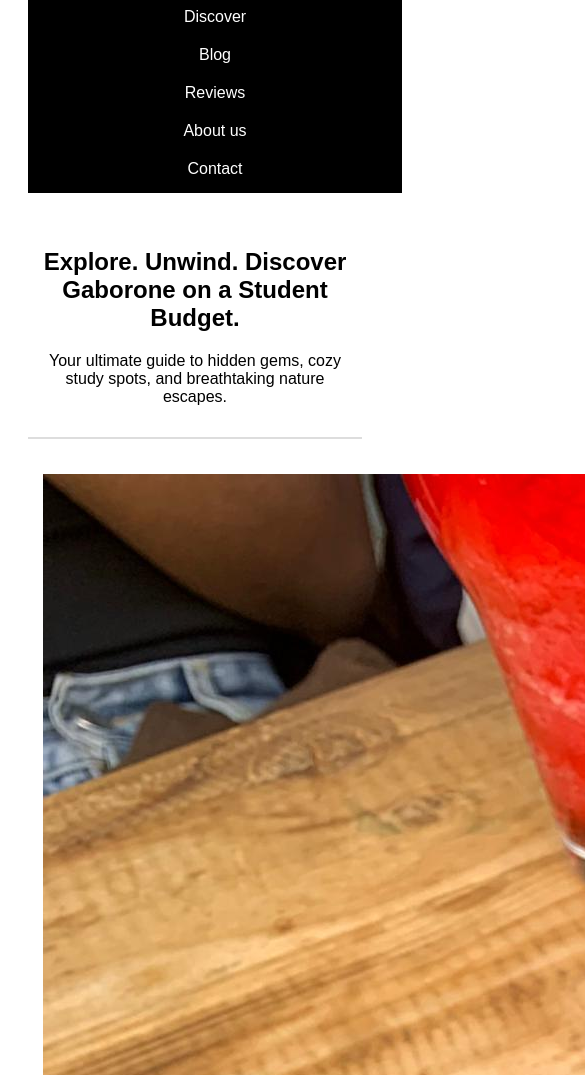
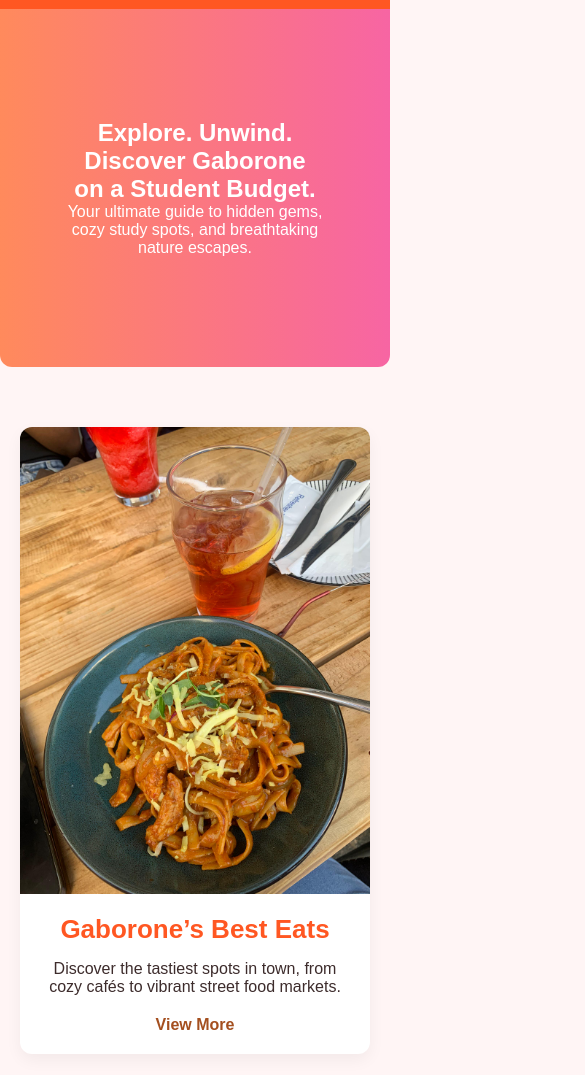
Before and after one commit to Ludoramacha/Out-And-About-2, a plain HTML site: page index.html in a window 390 px wide. Shown: the part 109-1184 px from the top of the page, 585 px wide, since content can reach past the window. Drawn offline with Linux system fonts and the light colour scheme; files whose address does not match are found by name.

Commit message:
Update styles.css

```diff
--- a/styles.css
+++ b/styles.css
@@ -1,65 +1,163 @@
+/* Reset */
+* {
+  margin: 0;
+  padding: 0;
+  box-sizing: border-box;
+}
+
 body {
-    font-family: Arial, sans-serif;
-    text-align: center;
-    padding: 20px;
+  font-family: 'Poppins', sans-serif;
+  background-color: #fff5f5;
+  color: #3d2c2c;
 }
-/* General Styles */
+
+/* Header */
+header {
+  background: #ff5722;
+  padding: 15px 0;
+}
+
 nav {
-    width: 100%;
   display: flex;
-    justify-content: space-between; /* Aligns items across the navbar */
+  justify-content: space-between;
   align-items: center;
-    background-color:rgb(0, 0, 0); /* Dark background */
-    padding: 15px 20px; /* Adds space */
+  padding: 0 20px;
 }
 
 .navbar-brand {
+  font-size: 24px;
+  color: white;
+  font-weight: bold;
   text-decoration: none;
-    color: white;
-    font-size: 16px;
-    float: inline-start;
-
 }
 
-/* Ensures the nav links stay inline */
 nav ul {
   list-style: none;
   display: flex;
-    gap: 20px; /* Space between links */
-    padding: 0;
-    margin: 0;
 }
 
-/* Styling for each link */
+nav ul li {
+  margin: 0 10px;
+}
+
 nav ul li a {
   text-decoration: none;
   color: white;
-    font-size: 16px;
-    padding: 10px;
+  font-size: 18px;
 }
 
-/* Mobile Responsive Styling */
-@media screen and (max-width: 768px) {
+nav ul li a:hover {
+  color: #ffdc69;
+}
+
+/* Hero Section */
+.hero {
+  text-align: center;
+  padding: 80px 20px;
+  background: linear-gradient(to right, #ff8a5c, #f765a3);
+  color: white;
+  border-radius: 0 0 12px 12px;
+}
+
+.hero-overlay {
+  max-width: 700px;
+  margin: auto;
+  padding: 30px;
+}
+
+/* Card Layout */
+.content-section {
+  padding: 60px 20px;
+}
+
+.container {
+  max-width: 1200px;
+  margin: auto;
+}
+
+.content-card {
+  display: flex;
+  align-items: center;
+  background: white;
+  border-radius: 12px;
+  box-shadow: 0 6px 16px rgba(0, 0, 0, 0.05);
+  margin-bottom: 50px;
+  overflow: hidden;
+  transition: transform 0.2s ease;
+}
+
+.content-card:hover {
+  transform: translateY(-5px);
+}
+
+.content-card.reverse {
+  flex-direction: row-reverse;
+}
+
+.content-card img {
+  width: 50%;
+  height: 100%;
+  object-fit: cover;
+}
+
+.card-text {
+  width: 50%;
+  padding: 30px;
+}
+
+.card-text h2 {
+  font-size: 26px;
+  color: #ff5722;
+  margin-bottom: 15px;
+}
+
+.card-text p {
+  font-size: 16px;
+  margin-bottom: 20px;
+}
+
+.view-more {
+  font-size: 16px;
+  color: #a44f1f;
+  text-decoration: none;
+  font-weight: bold;
+}
+
+.view-more:hover {
+  text-decoration: underline;
+}
+
+/* Footer */
+footer {
+  background: #3d2c2c;
+  padding: 30px 20px;
+  text-align: center;
+  color: white;
+}
+
+/* Responsive */
+@media (max-width: 768px) {
   nav {
-        flex-direction: column; /* Stack items vertically */
+    flex-direction: column;
+    align-items: center;
+  }
+
+  .content-card,
+  .content-card.reverse {
+    flex-direction: column;
+  }
+
+  .content-card img,
+  .card-text {
+    width: 100%;
+  }
+
+  .card-text {
+    padding: 20px;
     text-align: center;
   }
 
-    nav ul {
-        flex-direction: column; /* Stack links vertically */
+  .hero-overlay {
+    width: 90%;
   }
 }
-
-section {
-    margin: 20px 0;
-    padding: 15px;
-    border-bottom: 2px solid #ddd;
-}
-
-button {
-    background-color: #ba0038;
-    color: rgb(20, 20, 20);
-    padding: 10px 15px;
-    border: none;
-    cursor: pointer;
-}
```
Lines whose indentation alone changed are shown as unchanged.
